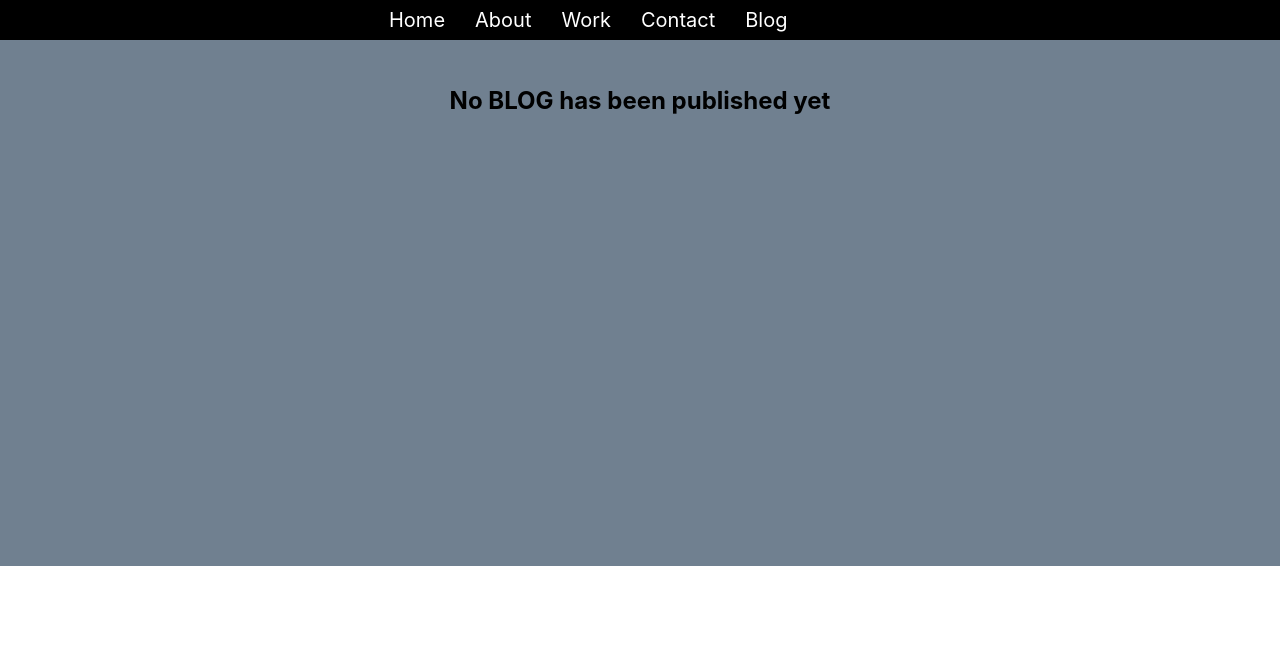
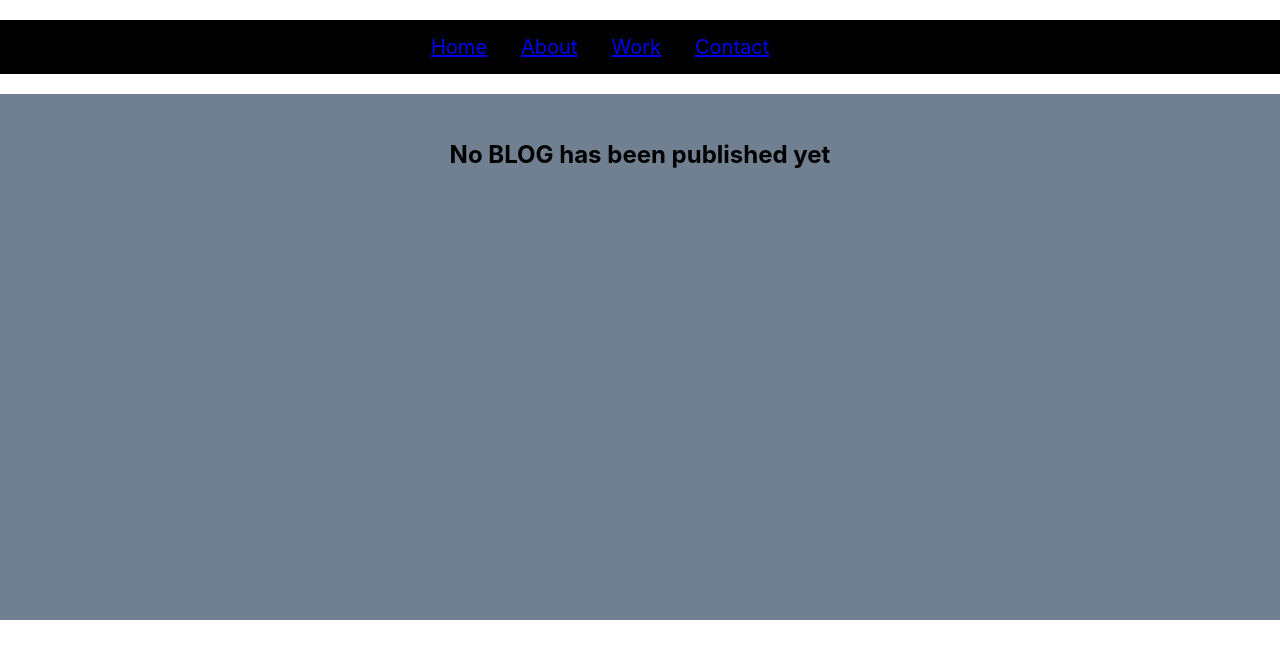
Before and after one commit to saiful2612/portfolio-site, a React (Create React App) app: page /blog in a window 1280 px wide. Shown: the top 658 px of the page. Built offline with nearby package versions, Linux system fonts and the light colour scheme.

Commit message:
routing issue solved

```diff
--- a/src/App.js
+++ b/src/App.js
@@ -2,47 +2,12 @@ import logo from './logo.svg';
 import './App.css';
 import Header from './Component/Header/Header';
 import Body from './Component/Body/Body';
-
-import {
-  BrowserRouter as Router,
-  Switch,
-  Route,
-  Link
-} from "react-router-dom";
-import About from './Component/About/About';
-import Work from './Component/Work/Work';
-import Contact from './Component/Contact/Contact';
-import Home from './Component/Home/Home';
-import Blog from './Component/Blog/Blog';
 
 function App() {
   return (
     <div>
       <Header></Header>
       <Body></Body>
-
-      <Router>
-        <Switch>
-          <Route path="/home">
-            <Home></Home>
-          </Route>
-          <Route path="/about">
-            <About></About>
-          </Route>
-          <Route path="/work">
-            <Work></Work>
-          </Route>
-          <Route path="/contact">
-            <Contact></Contact>
-          </Route>
-          <Route path="/blog">
-            <Blog></Blog>
-          </Route>
-          <Route exact path="/">
-            <Home></Home>
-          </Route>
-        </Switch>
-      </Router>
     </div>
   );
 }
--- a/src/Component/Header/Header.css
+++ b/src/Component/Header/Header.css
@@ -5,11 +5,19 @@
     padding-left: 30%;
 }
 
-nav a{
-    text-decoration: none;
+nav ul{
+    display: flex;
+    list-style: none;
+}
+
+nav li{
     color: white;
     margin-right: 20px;
-    padding: 5px;
+    padding: 7px;
+}
+
+Link{
+    text-decoration: none;
 }
 
 nav a:hover{
--- a/src/Component/Header/Header.js
+++ b/src/Component/Header/Header.js
@@ -1,16 +1,49 @@
 import React from 'react';
-import "./Header.css"
+import "./Header.css";
+
+import {
+    BrowserRouter as Router,
+    Switch,
+    Route,
+    Link
+  } from "react-router-dom";
+import Home from '../Home/Home';
+import About from '../About/About';
+import Work from '../Work/Work';
+import Contact from '../Contact/Contact';
+import Blog from '../Blog/Blog';
 
 const Header = () => {
     return (
         <div className="header">
-            <nav>
-                <a href="/home">Home</a>
-                <a href="/about">About</a>
-                <a href="/work">Work</a>
-                <a href="/contact">Contact</a>
-                <a href="/blog">Blog</a>
-            </nav>
+            <Router>
+                <nav>
+                    <ul>
+                        <li><Link to="/home">Home</Link></li>
+                        <li><Link to="/about">About</Link></li>
+                        <li><Link to="/work">Work</Link></li>
+                        <li><Link to="/contact">Contact</Link></li>
+                    </ul>
+                </nav>
+                <Switch>
+                    <Route path="/home">
+                        <Home></Home>
+                    </Route>
+                    <Route path="/about">
+                        <About></About>
+                    </Route>
+                    <Route path="/work">
+                        <Work></Work>
+                    </Route>
+                    <Route path="/contact">
+                        <Contact></Contact>
+                    </Route>
+                    <Route path="/blog">
+                        <Blog></Blog>
+                    </Route>
+                </Switch>
+            </Router>
+
         </div>
     );
 };
```
